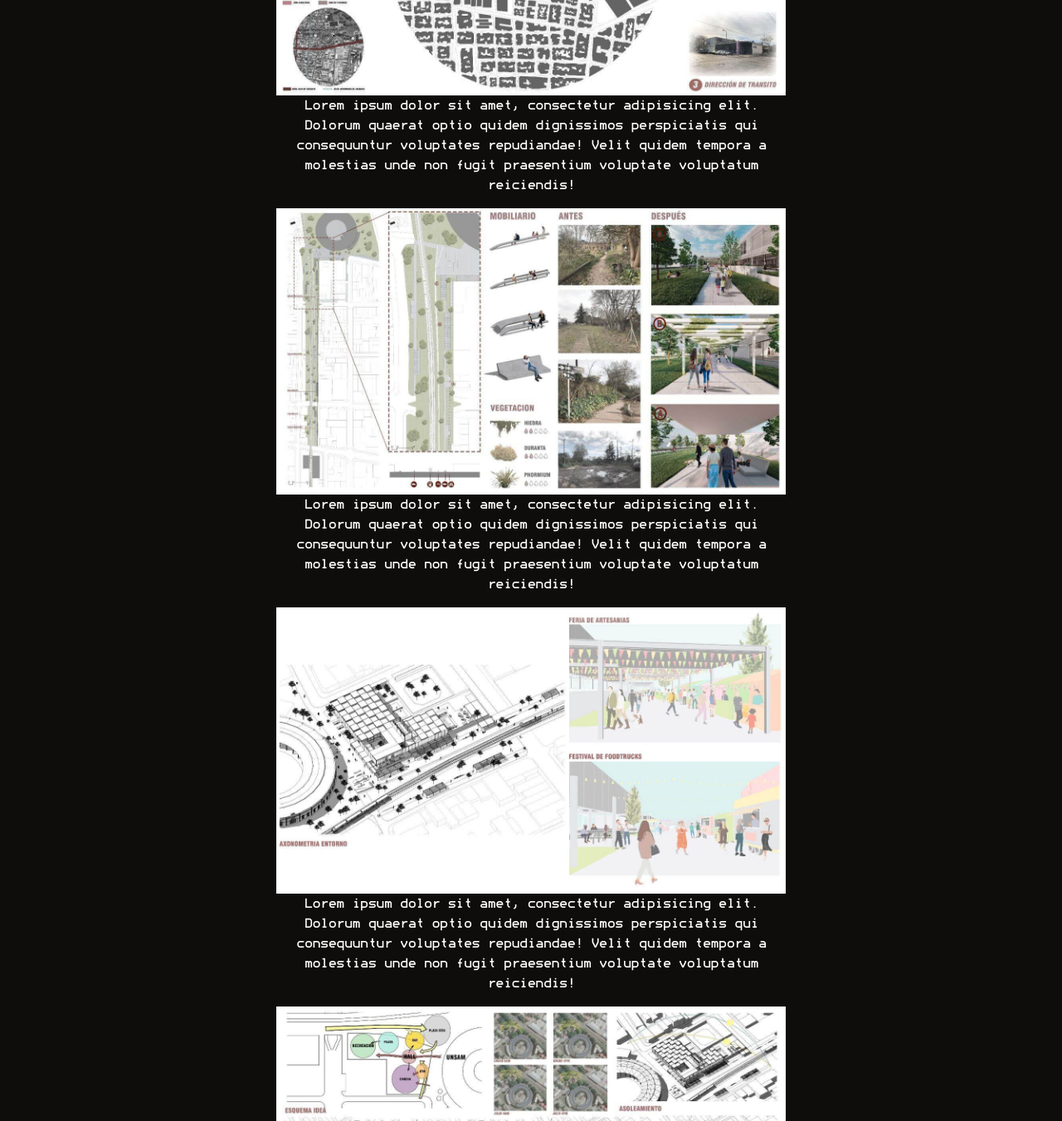
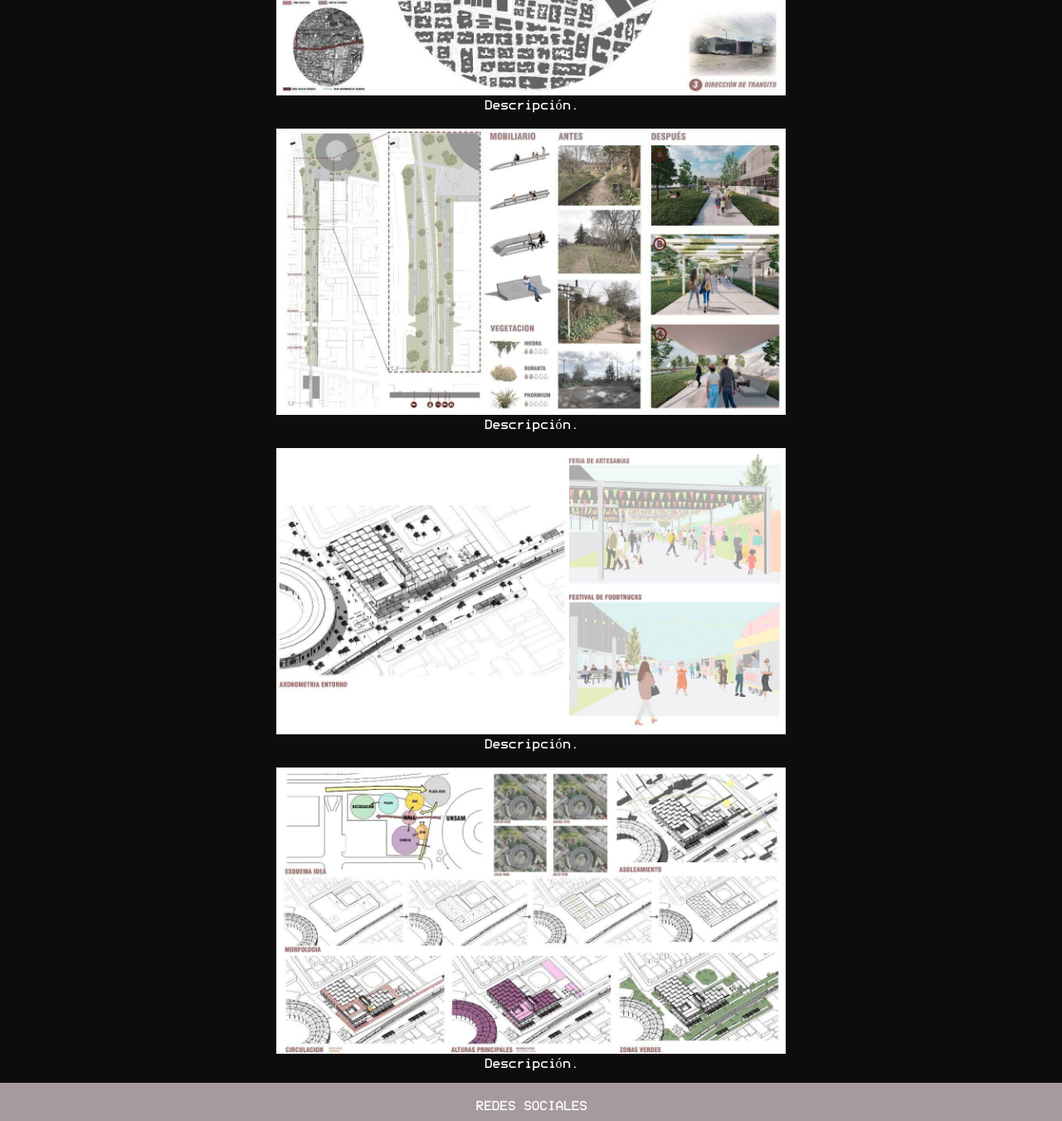
Before and after one commit to CataniaGianFranco/arqmn, a website: page proyectos/centro-deportivo.html in a window 1280 px wide. Shown: the part 1250-2601 px from the top of the page at 83% size. Drawn offline with nearby package versions, Linux system fonts and the light colour scheme; files whose address does not match are found by name.

Commit message:
Se cambiaron el texto, se quito el Lorem.

```diff
--- a/proyectos/centro-deportivo.html
+++ b/proyectos/centro-deportivo.html
@@ -105,33 +105,25 @@
             <div style="max-width: 55%; margin: auto;">
                 <a href="#image2"><img src="../assets/image/centro-deportivo/2.jpeg" class="img-fluid" alt="..."></a>
                 <p>
-                    Lorem ipsum dolor sit amet, consectetur adipisicing elit. Dolorum quaerat optio quidem
-                    dignissimos perspiciatis qui consequuntur voluptates repudiandae! Velit quidem tempora
-                    a molestias unde non fugit praesentium voluptate voluptatum reiciendis!
+                  Descripción.
                 </p>
               </div>
               <div style="max-width: 55%; margin: auto;">
                 <a href="#image3"><img src="../assets/image/centro-deportivo/3.jpeg" class="img-fluid" alt="..."></a>
                 <p>
-                    Lorem ipsum dolor sit amet, consectetur adipisicing elit. Dolorum quaerat optio quidem
-                    dignissimos perspiciatis qui consequuntur voluptates repudiandae! Velit quidem tempora
-                    a molestias unde non fugit praesentium voluptate voluptatum reiciendis!
+                  Descripción.
                 </p>
               </div>
               <div style="max-width: 55%; margin: auto;">
                 <a href="#image4"><img src="../assets/image/centro-deportivo/4.jpeg" class="img-fluid" alt="..."></a>
                 <p>
-                    Lorem ipsum dolor sit amet, consectetur adipisicing elit. Dolorum quaerat optio quidem
-                    dignissimos perspiciatis qui consequuntur voluptates repudiandae! Velit quidem tempora
-                    a molestias unde non fugit praesentium voluptate voluptatum reiciendis!
+                  Descripción.
                 </p>
               </div>
               <div style="max-width: 55%; margin: auto;">
                 <a href="#image5"><img src="../assets/image/centro-deportivo/5.jpeg" class="img-fluid" alt="..."></a>
                 <p>
-                    Lorem ipsum dolor sit amet, consectetur adipisicing elit. Dolorum quaerat optio quidem
-                    dignissimos perspiciatis qui consequuntur voluptates repudiandae! Velit quidem tempora
-                    a molestias unde non fugit praesentium voluptate voluptatum reiciendis!
+                    Descripción.
                 </p>
               </div>
         </div>
```
Also changed, not shown: biografía.html (+1 -3 lines), proyectos/conjunto-de-viviendas-multifamiliar.html (+4 -12 lines), proyectos/conjunto-de-viviendas.html (+4 -12 lines), proyectos/jardin-de-infantes.html (+4 -16 lines).
